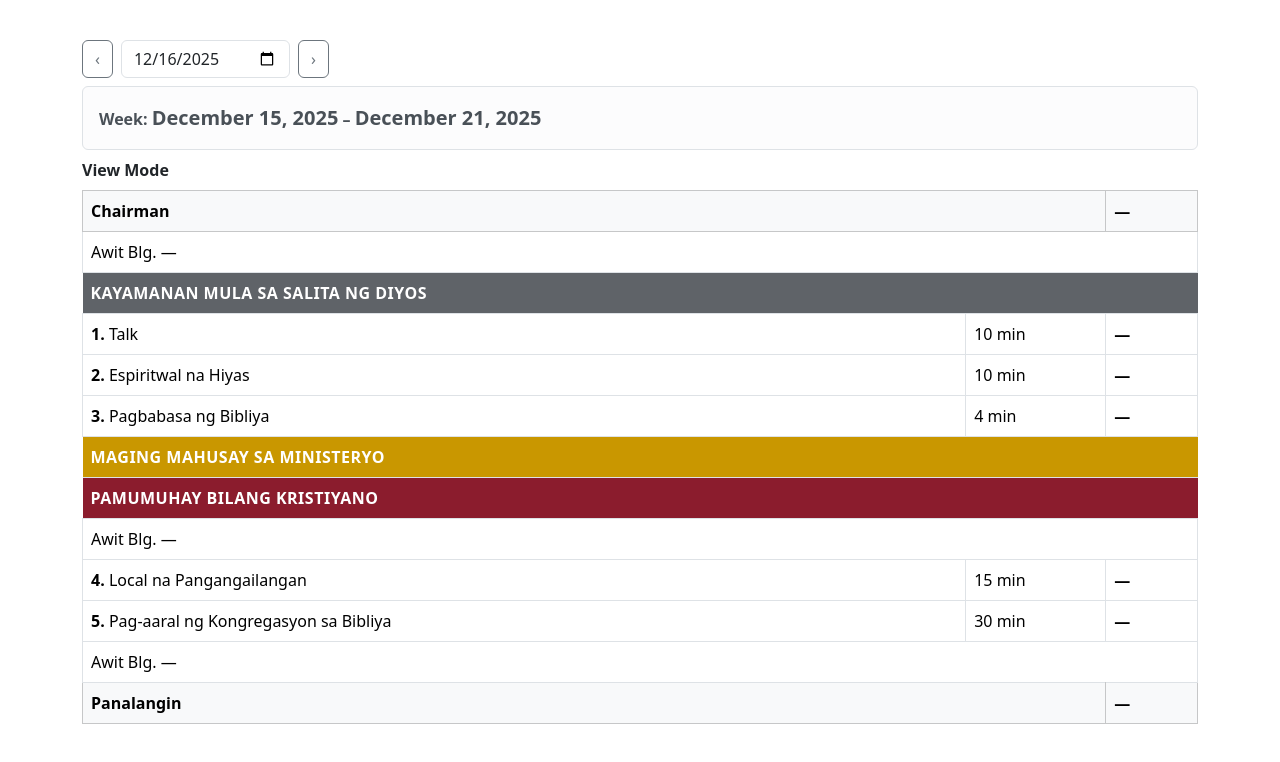
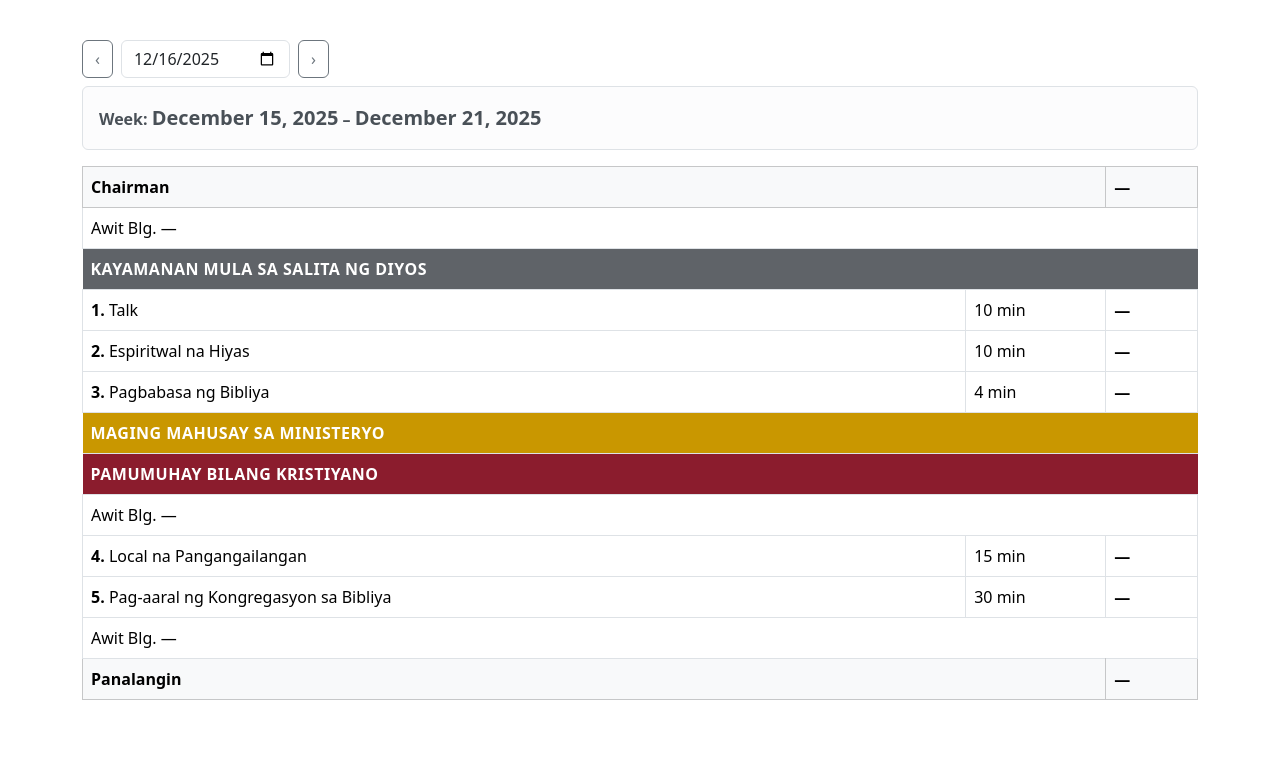
Before and after one commit to ArtisTechs/scheduled-task-assignments, a React (Create React App) app: page /#/schedule-view in a window 1280 px wide. Shown: the top 762 px of the page. Built offline with nearby package versions, Linux system fonts and the light colour scheme; no server answers; the database is empty.

Commit message:
feat: update view mode initialization and label display in ScheduleMainPage

```diff
--- a/src/pages/ScheduledMainPage.js
+++ b/src/pages/ScheduledMainPage.js
@@ -62,7 +62,7 @@ export default function ScheduleMainPage({ viewOnly = false }) {
   const [persons, setPersons] = useState([]);
   const [schedule, setSchedule] = useState(structuredClone(SCHEDULE_TEMPLATE));
 
-  const [viewMode, setViewMode] = useState(viewOnly);
+  const [viewMode, setViewMode] = useState(true);
   const [saving, setSaving] = useState(false);
 
   /* ---- WEEK SYNC ---- */
@@ -185,7 +185,7 @@ export default function ScheduleMainPage({ viewOnly = false }) {
 
         {/* MODE LABEL */}
         <div className="d-flex justify-content-between align-items-center mb-2">
-          <strong>{viewMode ? "View Mode" : "Edit Mode"}</strong>
+          <strong>{viewMode ? "" : "Edit Mode"}</strong>
 
           {!viewOnly && (
             <button
```
